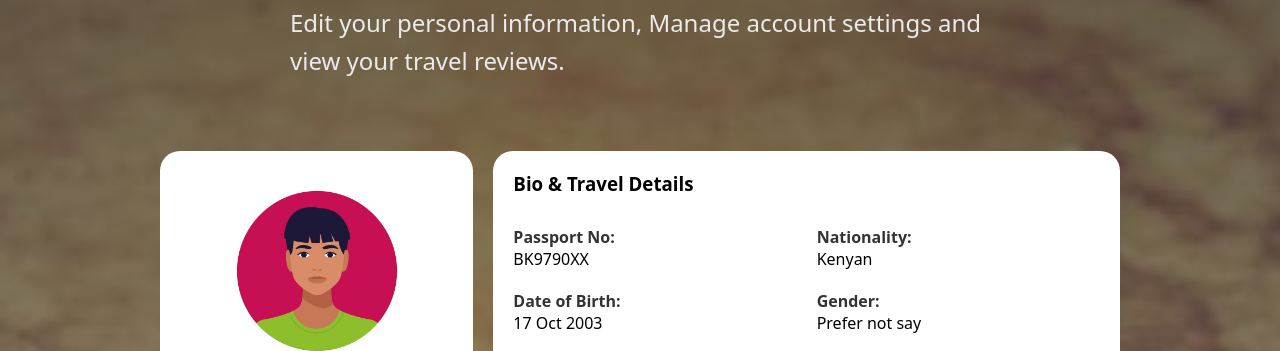
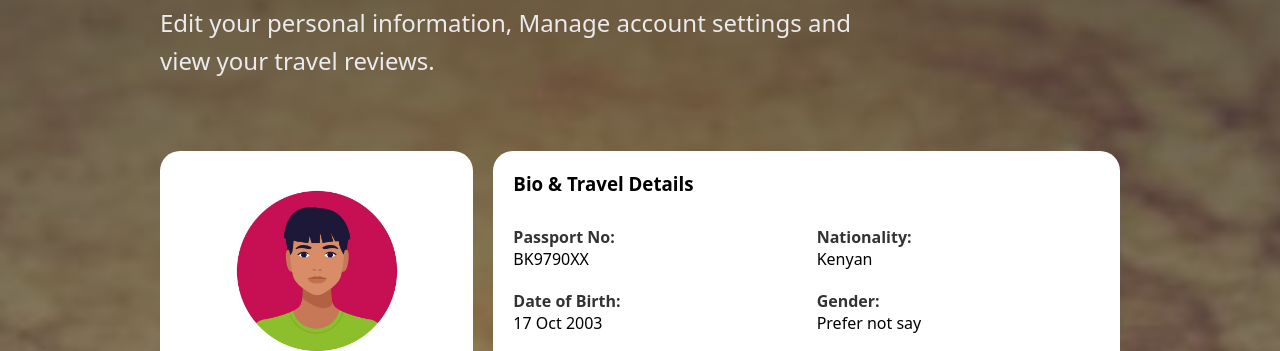
Before and after one commit to Git-onga/Travel-Agency, a plain HTML site: page profile.html in a window 1280 px wide. Shown: the part 240-591 px from the top of the page. Drawn offline with Linux system fonts and the light colour scheme.

Commit message:
profiel p

```diff
--- a/profile.css
+++ b/profile.css
@@ -5,6 +5,9 @@ html,body{
     padding:0;
     color:var(--text);
     font-family: ui-sans-serif, system-ui, -apple-system, Segoe UI, Roboto, Helvetica, Arial, "Apple Color Emoji","Segoe UI Emoji";
+}
+p {
+    margin-left: 0;
 }
 
 /* Profile Section */
```
